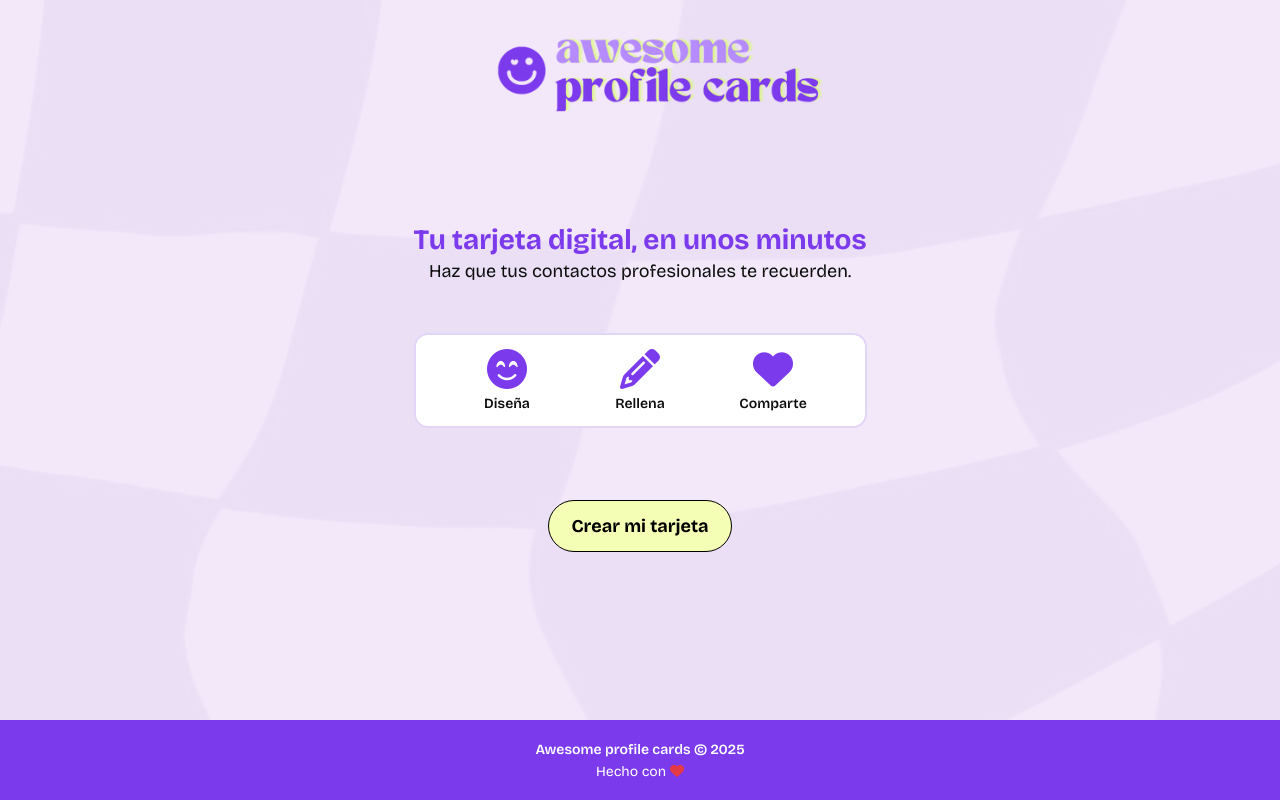
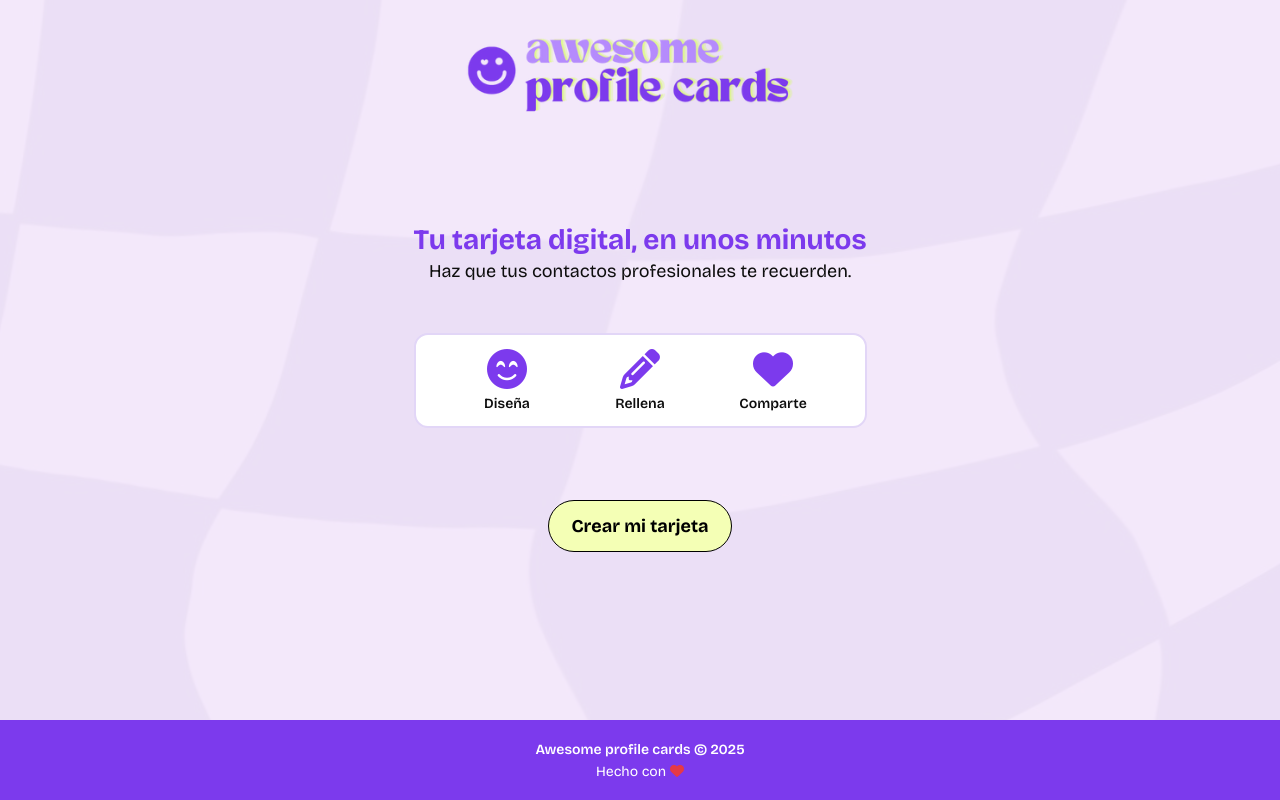
Before and after one commit to mariajose-serrano/project-promo-58-module-2-team-1, a website built with Vite: page src/index.html in a window 1280 px wide. Built offline with nearby package versions, Linux system fonts and the light colour scheme.

Commit message:
header update

```diff
--- a/src/scss/sections/_header.scss
+++ b/src/scss/sections/_header.scss
@@ -1,7 +1,7 @@
 /*MOVIL*/
 .header {
     display: flex;
-    justify-content: center; /* coloca el contenido a la izquierda */
+    justify-content: center;
     align-items: center;
   }
 
@@ -28,22 +28,17 @@
     display: flex;
     justify-content: flex-start; /* coloca el contenido a la izquierda */
     align-items: center;
-    padding-left: 40px; /* ajusta según el margen del formulario */
   }
 
   .top-image {
     margin: 24px 0 8px 0; /* quita el auto centrado */
-
   }
 }
 
 /*DESKTOP */
 @media (min-width: 1024px) {
   .header {
-    padding-left: 60px; /* más espacio si tu layout es más ancho */
     display:flex;
     align-items: start;
   }
-
-
 }
```
